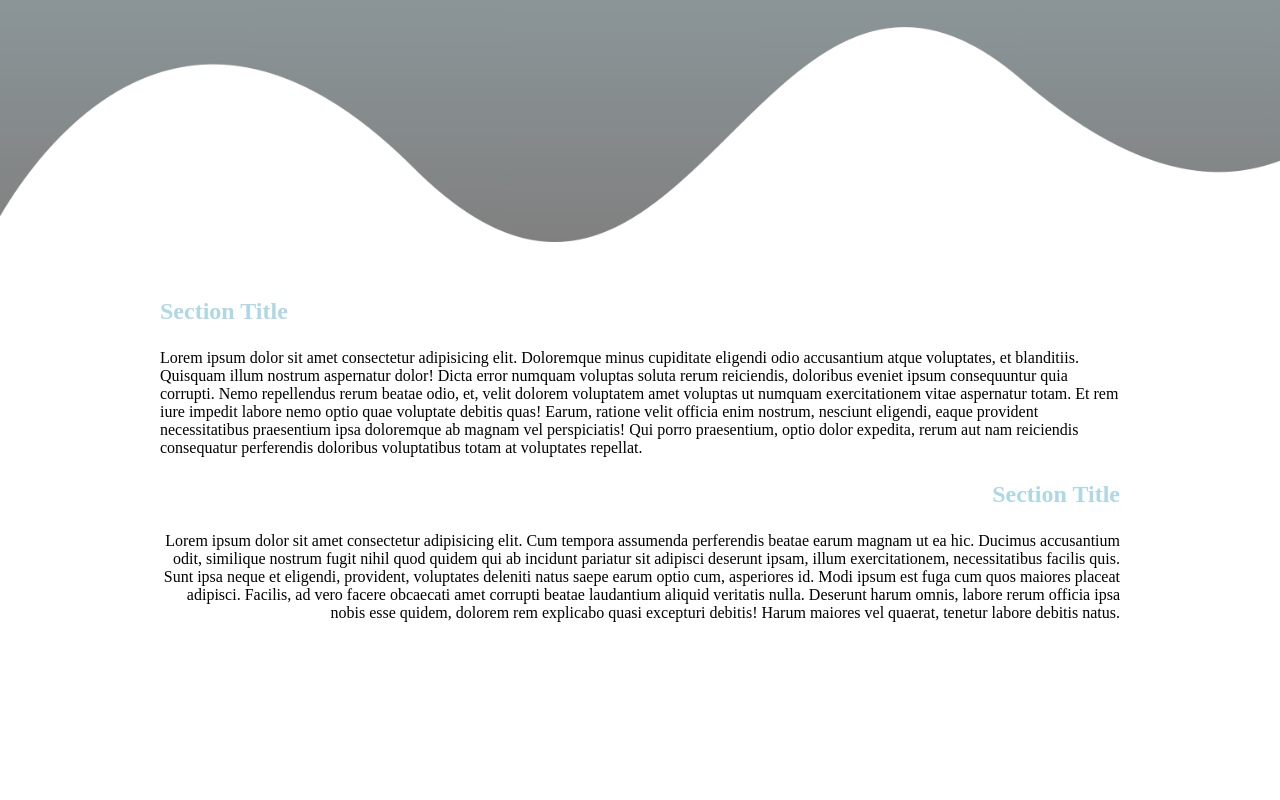
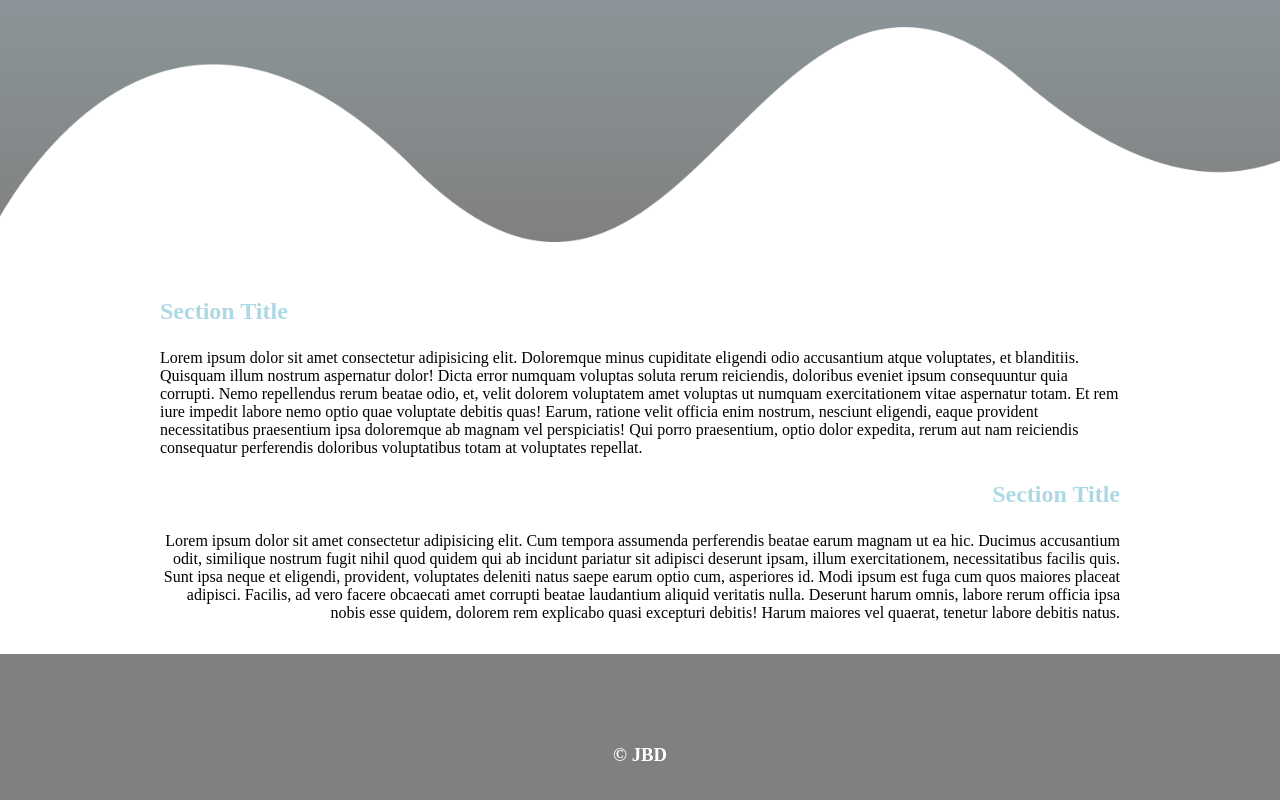
Before and after one commit to bJacob7769/mobile-friendly-practice, a plain HTML site: page index.html in a window 1280 px wide. Shown: the part 758-1558 px from the top of the page. Before the commit the page ends 1412 px from the top, so only its background shows below. Drawn offline with Linux system fonts and the light colour scheme.

Commit message:
finished css for footer

```diff
--- a/css/styles.css
+++ b/css/styles.css
@@ -57,3 +57,15 @@ h2 {
 #par-two {
     text-align: right;
 }
+
+footer {
+    background-color:grey;
+    width: 100%;
+    height: 200px;
+}
+
+h3 {
+    text-align: center;
+    color: white;
+    padding-top: 90px;
+}
--- a/index.html
+++ b/index.html
@@ -24,7 +24,7 @@
     </main>
 
     <footer>
-
+        <h3>&copy JBD</h3>
     </footer>
 </body>
 </html>
```
